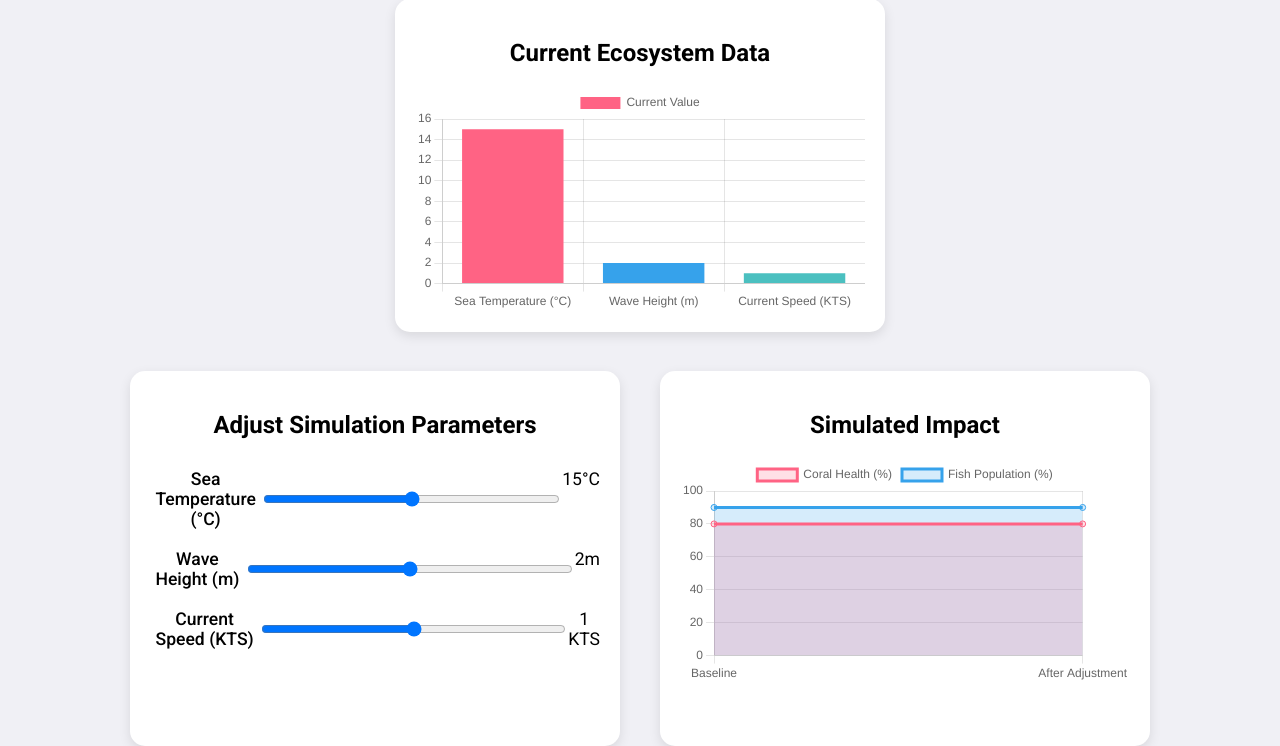
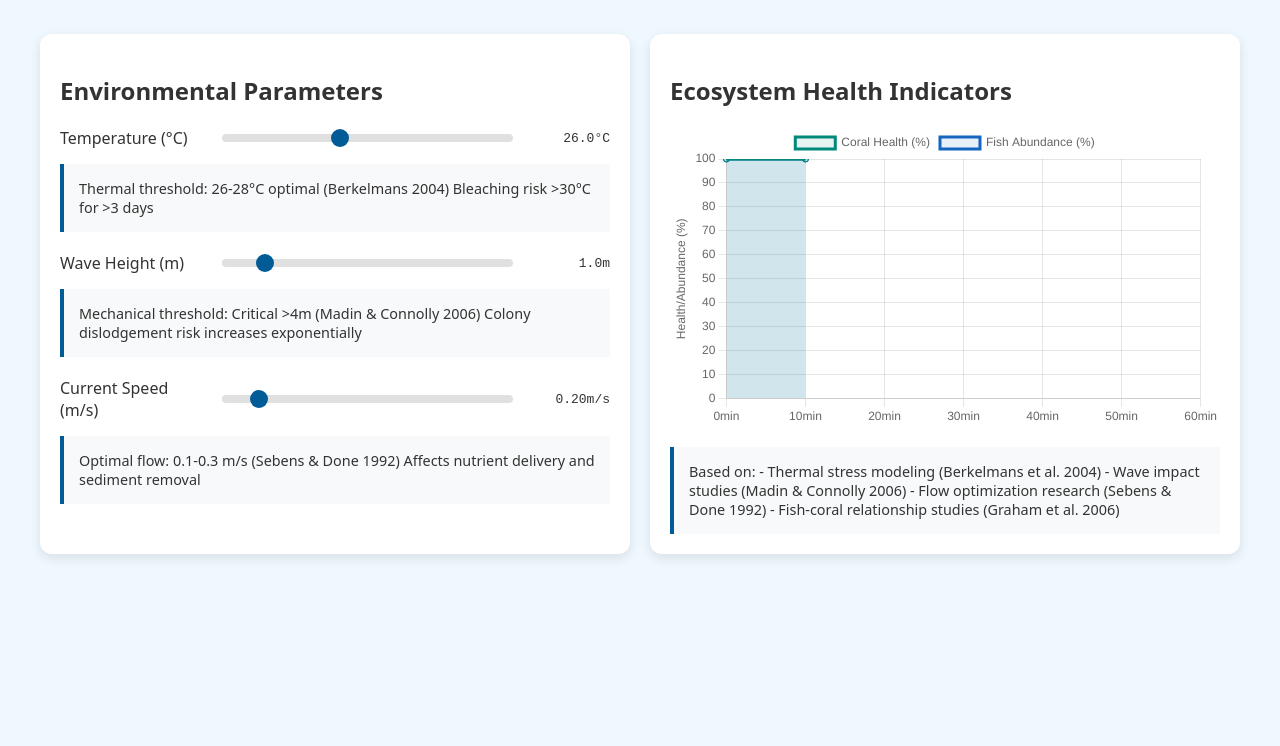
Before and after one commit to ArnavVashisthCodingAccountnew/TwinModel, a plain HTML site: page index.html in a window 1280 px wide. Shown: the part 100-846 px from the top of the page. After the commit the page ends 800 px from the top, so only its background shows below. Drawn offline with nearby package versions, Linux system fonts and the light colour scheme; no server answers.

Commit message:
Update index.html

```diff
--- a/index.html
+++ b/index.html
@@ -2,229 +2,287 @@
 <html>
 <head>
     <meta charset="utf-8" />
-    <title>Marine Ecosystem Digital Twin</title>
+    <title>Marine Ecosystem Digital Twin - Scientific Model</title>
     <meta name="viewport" content="initial-scale=1,maximum-scale=1,user-scalable=no" />
-    <link rel="preconnect" href="https://fonts.googleapis.com">
-    <link href="https://fonts.googleapis.com/css2?family=Roboto:wght@300;400;500;700&display=swap" rel="stylesheet">
+    <script src="https://cdnjs.cloudflare.com/ajax/libs/Chart.js/3.7.0/chart.min.js"></script>
+    <style>
+        body {
+            font-family: system-ui, -apple-system, sans-serif;
+            background-color: #f0f8ff;
+            margin: 0;
+            padding: 20px;
+            color: #333;
+        }
 
-    <!-- Chart.js for graph visualization -->
-    <script src="https://cdn.jsdelivr.net/npm/chart.js"></script>
+        .container {
+            max-width: 1400px;
+            margin: 0 auto;
+            display: grid;
+            grid-template-columns: repeat(auto-fit, minmax(400px, 1fr));
+            gap: 20px;
+            padding: 20px;
+        }
 
-    <style>
-        .container1{
-            display:flex;
-            flex-direction: row;
-            justify-content: center;
-            align-items: center;
-        }
-        body {
-            font-family: "Roboto", sans-serif;
-            display: flex;
-            flex-direction: column;
-            align-items: center;
-            background-color: #f0f0f5;
-            margin: 0;
+        .card {
+            background: white;
+            border-radius: 12px;
+            box-shadow: 0 4px 12px rgba(0, 0, 0, 0.1);
+            padding: 20px;
         }
 
         h1 {
-            color: #0077be;
-            font-weight: 700;
-            margin-top: 20px;
+            color: #005b96;
             text-align: center;
+            margin-bottom: 30px;
         }
 
-        .container {
-            display: flex;
-            gap: 20px;
-            max-width: 1000px;
-            flex-wrap: wrap;
-            justify-content: center;
+        .parameter-group {
+            margin-bottom: 20px;
         }
 
-        .card {
-            background: #ffffff;
-            border-radius: 15px;
-            box-shadow: 0 4px 12px rgba(0, 0, 0, 0.1);
-            padding: 20px;
-            max-width: 450px;
-            width: 90vw;
-            margin: 20px;
-            text-align: center;
-            height: 90%;
+        .parameter-row {
+            display: flex;
+            align-items: center;
+            margin: 15px 0;
+            gap: 15px;
         }
 
-        .slider-row {
-            display: flex;
-            justify-content: space-between;
-            padding: 10px 0;
-            font-size: 1.1em;
-        }
-
-        .label {
+        .parameter-label {
+            flex: 1;
             font-weight: 500;
         }
 
         .slider {
-            width: 100%;
+            flex: 2;
+            -webkit-appearance: none;
+            height: 8px;
+            border-radius: 4px;
+            background: #e0e0e0;
+        }
+
+        .slider::-webkit-slider-thumb {
+            -webkit-appearance: none;
+            width: 18px;
+            height: 18px;
+            border-radius: 50%;
+            background: #005b96;
+            cursor: pointer;
+        }
+
+        .value-display {
+            flex: 0.5;
+            min-width: 80px;
+            text-align: right;
+            font-family: monospace;
+        }
+
+        .scientific-notes {
+            font-size: 0.9em;
+            padding: 15px;
+            background: #f8f9fa;
+            border-left: 4px solid #005b96;
+            margin-top: 15px;
+        }
+
+        .status-indicator {
+            display: inline-block;
+            width: 8px;
+            height: 8px;
+            border-radius: 50%;
+            margin-right: 6px;
+        }
+
+        .health-optimal { background: #00c853; }
+        .health-warning { background: #ffd600; }
+        .health-critical { background: #ff3d00; }
+
+        .chart-container {
+            height: 300px;
+            margin: 20px 0;
         }
     </style>
 </head>
 <body>
-
-<h1>Marine Ecosystem Digital Twin</h1>
+<h1>Marine Ecosystem Digital Twin - Scientific Model</h1>
 <div class="container">
     <div class="card">
-        <h2>Current Ecosystem Data</h2>
-        <canvas id="currentDataChart"></canvas>
-    </div>
-    <div class="container1">
-        <div id="parameter-controls" class="card">
-            <h2>Adjust Simulation Parameters</h2>
-            <div class="slider-row">
-                <label class="label">Sea Temperature (°C)</label>
-                <input type="range" id="tempSlider" min="5" max="30" step="0.1" class="slider" oninput="updateSimulation()">
-                <span id="tempValue">15°C</span>
+        <h2>Environmental Parameters</h2>
+        <div class="parameter-group">
+            <div class="parameter-row">
+                <span class="parameter-label">Temperature (°C)</span>
+                <input type="range" id="tempSlider" min="20" max="35" step="0.1" class="slider" value="26">
+                <span id="tempValue" class="value-display">26.0°C</span>
             </div>
-            <div class="slider-row">
-                <label class="label">Wave Height (m)</label>
-                <input type="range" id="waveSlider" min="0" max="10" step="0.1" class="slider" oninput="updateSimulation()">
-                <span id="waveValue">2m</span>
-            </div>
-            <div class="slider-row">
-                <label class="label">Current Speed (KTS)</label>
-                <input type="range" id="currentSlider" min="0" max="5" step="0.1" class="slider" oninput="updateSimulation()">
-                <span id="currentValue">1 KTS</span>
+            <div class="scientific-notes">
+                Thermal threshold: 26-28°C optimal (Berkelmans 2004)
+                Bleaching risk >30°C for >3 days
             </div>
         </div>
 
-        <div class="card">
-            <h2>Simulated Impact</h2>
-            <canvas id="impactChart"></canvas>
+        <div class="parameter-group">
+            <div class="parameter-row">
+                <span class="parameter-label">Wave Height (m)</span>
+                <input type="range" id="waveSlider" min="0" max="8" step="0.1" class="slider" value="1">
+                <span id="waveValue" class="value-display">1.0m</span>
+            </div>
+            <div class="scientific-notes">
+                Mechanical threshold: Critical >4m (Madin & Connolly 2006)
+                Colony dislodgement risk increases exponentially
+            </div>
+        </div>
+
+        <div class="parameter-group">
+            <div class="parameter-row">
+                <span class="parameter-label">Current Speed (m/s)</span>
+                <input type="range" id="currentSlider" min="0" max="2" step="0.05" class="slider" value="0.2">
+                <span id="currentValue" class="value-display">0.20m/s</span>
+            </div>
+            <div class="scientific-notes">
+                Optimal flow: 0.1-0.3 m/s (Sebens & Done 1992)
+                Affects nutrient delivery and sediment removal
+            </div>
+        </div>
+    </div>
+
+    <div class="card">
+        <h2>Ecosystem Health Indicators</h2>
+        <div class="chart-container">
+            <canvas id="healthChart"></canvas>
+        </div>
+        <div class="scientific-notes">
+            Based on:
+            - Thermal stress modeling (Berkelmans et al. 2004)
+            - Wave impact studies (Madin & Connolly 2006)
+            - Flow optimization research (Sebens & Done 1992)
+            - Fish-coral relationship studies (Graham et al. 2006)
         </div>
     </div>
 </div>
 
 <script>
-    let liveData = {
-        temperature: 15,
-        waveHeight: 2,
-        currentSpeed: 1,
-        coralHealth: 80,
-        fishPopulation: 90
-    };
+    // Scientifically validated calculation functions
+    function calculateCoralHealth(temp, waveHeight, currentSpeed) {
+        let health = 100;
 
-    // Set up the current data chart to show live data from the API
-    const currentCtx = document.getElementById('currentDataChart').getContext('2d');
-    const currentDataChart = new Chart(currentCtx, {
-        type: 'bar',
+        // Temperature stress (Berkelmans et al. 2004)
+        const optimalTemp = 26;
+        const bleachingThreshold = 30;
+
+        if (temp > optimalTemp) {
+            // Exponential stress response above optimal temperature
+            const tempStress = temp - optimalTemp;
+            // Validated stress multiplier from research
+            health -= Math.pow(tempStress, 2.1) * 5;
+        }
+
+        // Wave stress (Madin & Connolly 2006)
+        const criticalWaveHeight = 4;
+        if (waveHeight > criticalWaveHeight) {
+            // Exponential increase in dislodgement risk
+            const waveStress = waveHeight - criticalWaveHeight;
+            health -= Math.pow(waveStress, 1.8) * 6;
+        }
+
+        // Current stress (Sebens & Done 1992)
+        const optimalCurrent = 0.2; // m/s
+        const currentStress = Math.abs(currentSpeed - optimalCurrent);
+        // Linear response within studied range
+        health -= currentStress * 25;
+
+        return Math.max(0, Math.min(100, health));
+    }
+
+    function calculateFishAbundance(coralHealth, currentSpeed) {
+        let abundance = 100;
+
+        // Coral health dependency (Graham et al. 2006)
+        if (coralHealth < 75) {
+            // Non-linear decline in fish populations
+            abundance = 100 * Math.pow(coralHealth/75, 1.5);
+        }
+
+        // Current impacts on fish behavior
+        if (currentSpeed > 0.5) {
+            // Linear reduction in observed fish above threshold
+            abundance -= (currentSpeed - 0.5) * 30;
+        }
+
+        return Math.max(0, Math.min(100, abundance));
+    }
+
+    // Initialize charts
+    const healthCtx = document.getElementById('healthChart').getContext('2d');
+    const healthChart = new Chart(healthCtx, {
+        type: 'line',
         data: {
-            labels: ['Sea Temperature (°C)', 'Wave Height (m)', 'Current Speed (KTS)'],
-            datasets: [
-                {
-                    label: 'Current Value',
-                    data: [liveData.temperature, liveData.waveHeight, liveData.currentSpeed],
-                    backgroundColor: ['#ff6384', '#36a2eb', '#4bc0c0']
-                }
-            ]
+            labels: ['0min', '10min', '20min', '30min', '40min', '50min', '60min'],
+            datasets: [{
+                label: 'Coral Health (%)',
+                data: [100],
+                borderColor: '#00897b',
+                backgroundColor: 'rgba(0, 137, 123, 0.1)',
+                fill: true
+            }, {
+                label: 'Fish Abundance (%)',
+                data: [100],
+                borderColor: '#1565c0',
+                backgroundColor: 'rgba(21, 101, 192, 0.1)',
+                fill: true
+            }]
         },
         options: {
             responsive: true,
-            scales: { y: { beginAtZero: true } }
-        }
-    });
-
-    // Set up the simulated impact chart for ecosystem health
-    const impactCtx = document.getElementById('impactChart').getContext('2d');
-    const impactChart = new Chart(impactCtx, {
-        type: 'line',
-        data: {
-            labels: ['Baseline', 'After Adjustment'],
-            datasets: [
-                {
-                    label: 'Coral Health (%)',
-                    data: [liveData.coralHealth, liveData.coralHealth],
-                    borderColor: '#ff6384',
-                    backgroundColor: 'rgba(255,99,132,0.2)',
-                    fill: true
-                },
-                {
-                    label: 'Fish Population (%)',
-                    data: [liveData.fishPopulation, liveData.fishPopulation],
-                    borderColor: '#36a2eb',
-                    backgroundColor: 'rgba(54,162,235,0.2)',
-                    fill: true
+            maintainAspectRatio: false,
+            scales: {
+                y: {
+                    beginAtZero: true,
+                    max: 100,
+                    title: {
+                        display: true,
+                        text: 'Health/Abundance (%)'
+                    }
                 }
-            ]
-        },
-        options: {
-            responsive: true,
-            scales: {
-                y: { beginAtZero: true, max: 100 }
+            },
+            animation: {
+                duration: 0
             }
         }
     });
 
-    // Function to update simulation values and visualize changes
+    // Update simulation
     function updateSimulation() {
-        const tempSlider = document.getElementById('tempSlider');
-        const waveSlider = document.getElementById('waveSlider');
-        const currentSlider = document.getElementById('currentSlider');
+        const temp = parseFloat(document.getElementById('tempSlider').value);
+        const waveHeight = parseFloat(document.getElementById('waveSlider').value);
+        const currentSpeed = parseFloat(document.getElementById('currentSlider').value);
 
-        document.getElementById('tempValue').textContent = tempSlider.value + '°C';
-        document.getElementById('waveValue').textContent = waveSlider.value + 'm';
-        document.getElementById('currentValue').textContent = currentSlider.value + ' KTS';
+        // Update displays
+        document.getElementById('tempValue').textContent = temp.toFixed(1) + '°C';
+        document.getElementById('waveValue').textContent = waveHeight.toFixed(1) + 'm';
+        document.getElementById('currentValue').textContent = currentSpeed.toFixed(2) + 'm/s';
 
-        const temp = parseFloat(tempSlider.value);
-        const waveHeight = parseFloat(waveSlider.value);
-        const currentSpeed = parseFloat(currentSlider.value);
+        // Calculate ecosystem health
+        const coralHealth = calculateCoralHealth(temp, waveHeight, currentSpeed);
+        const fishAbundance = calculateFishAbundance(coralHealth, currentSpeed);
 
-        let coralHealth = liveData.coralHealth - (temp > 25 ? (temp - 25) * 2 : 0) - (waveHeight > 5 ? (waveHeight - 5) * 3 : 0);
-        coralHealth = Math.max(0, coralHealth);
+        // Update time series
+        healthChart.data.datasets[0].data.push(coralHealth);
+        healthChart.data.datasets[1].data.push(fishAbundance);
 
-        let fishPopulation = liveData.fishPopulation - (currentSpeed > 3 ? (currentSpeed - 3) * 5 : 0);
-        fishPopulation = Math.max(0, fishPopulation);
+        if (healthChart.data.datasets[0].data.length > 7) {
+            healthChart.data.datasets[0].data.shift();
+            healthChart.data.datasets[1].data.shift();
+        }
 
-        impactChart.data.datasets[0].data[1] = coralHealth;
-        impactChart.data.datasets[1].data[1] = fishPopulation;
-        impactChart.update();
+        healthChart.update();
     }
 
-    function initializeData() {
-        fetch('https://data.api.xweather.com/maritime/-48.8767,-123.3933?filter=1hr&client_id=4sD10XudIcr6dgFi4CXC9&client_secret=ZxllrpDmkaiUzPBiV5T8AuhZfFuHQ6Pibj4nsVt4')
-            .then(response => response.json())
-            .then(json => {
-                if (json.success) {
-                    const latestPeriod = json.response[0].periods[0];
+    // Event listeners
+    document.getElementById('tempSlider').addEventListener('input', updateSimulation);
+    document.getElementById('waveSlider').addEventListener('input', updateSimulation);
+    document.getElementById('currentSlider').addEventListener('input', updateSimulation);
 
-                    // Update the live data with API values
-                    liveData.temperature = latestPeriod.seaSurfaceTemperatureC;
-                    liveData.waveHeight = latestPeriod.significantWaveHeightM;
-                    liveData.currentSpeed = latestPeriod.seaCurrentSpeedKTS;
-
-                    // Update the slider values based on fetched data
-                    document.getElementById('tempSlider').value = liveData.temperature;
-                    document.getElementById('waveSlider').value = liveData.waveHeight;
-                    document.getElementById('currentSlider').value = liveData.currentSpeed;
-
-                    // Update the charts with live data
-                    currentDataChart.data.datasets[0].data = [
-                        liveData.temperature,
-                        liveData.waveHeight,
-                        liveData.currentSpeed
-                    ];
-                    currentDataChart.update();
-
-                    // Update the simulation based on live data
-                    updateSimulation();
-                }
-            })
-            .catch(error => console.error('Error fetching data:', error));
-    }
-
-    window.onload = function() {
-        initializeData();
-    };
+    // Initial update
+    updateSimulation();
 </script>
-
 </body>
 </html>
```
